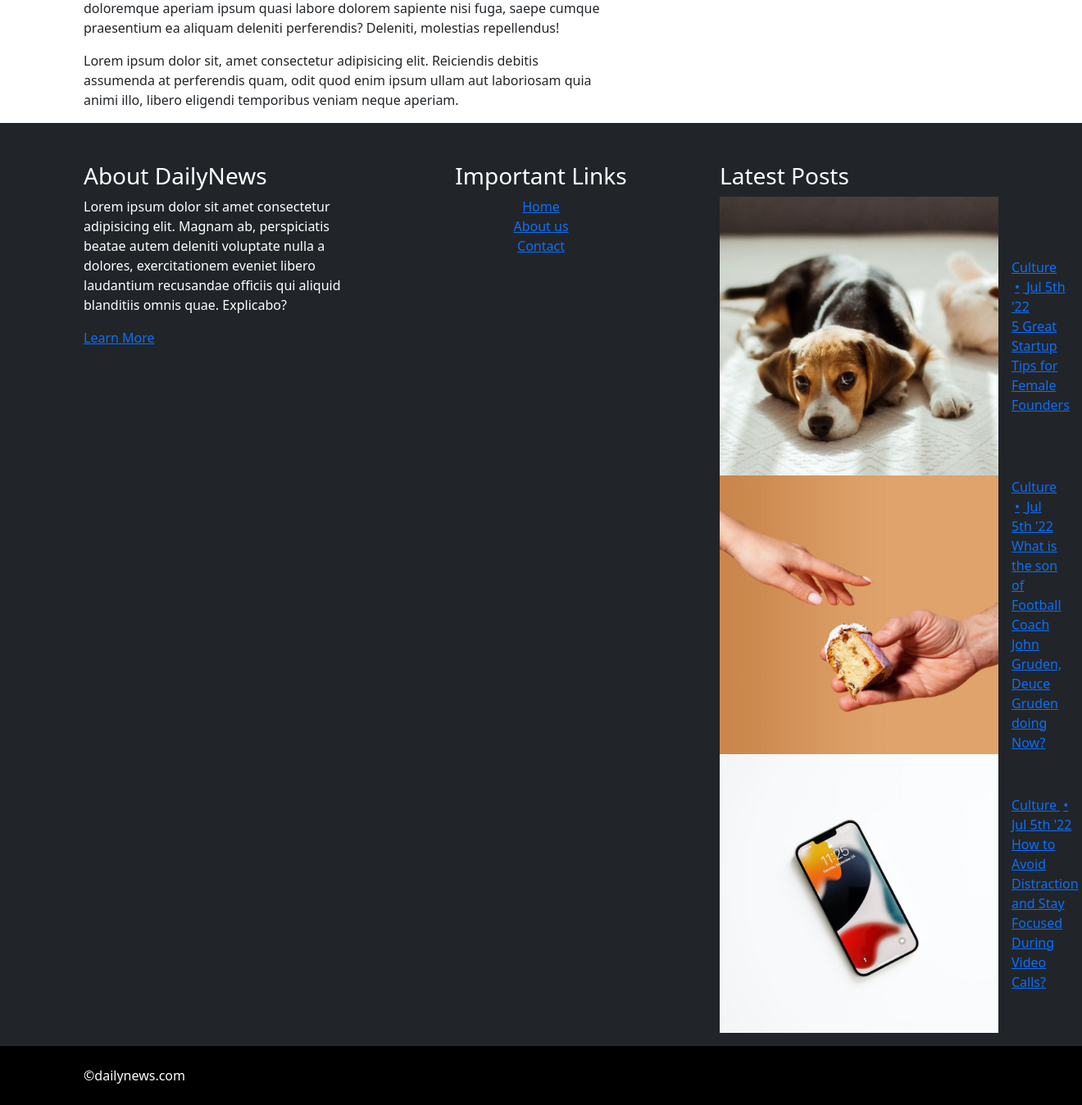
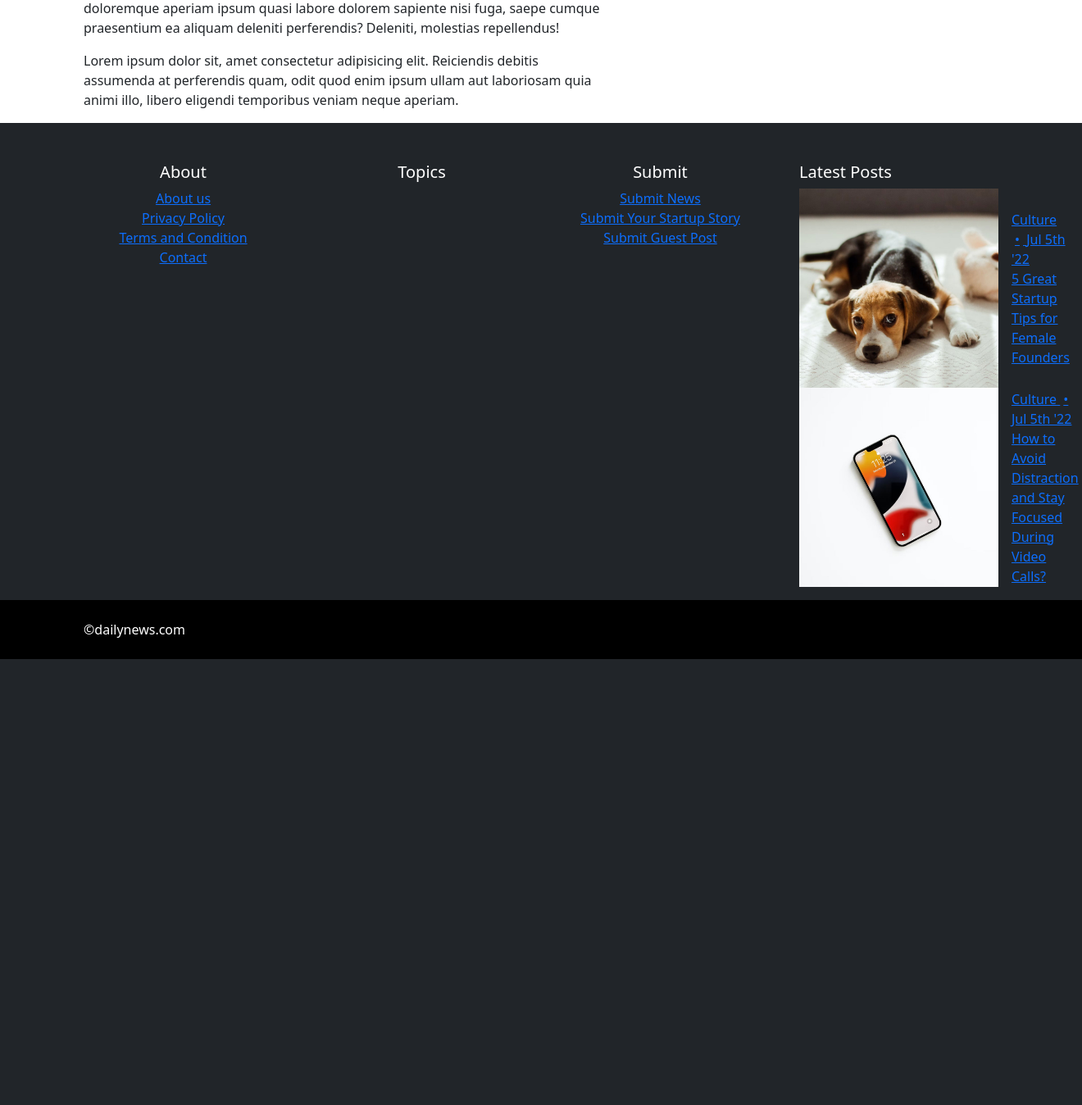
Before and after one commit to sunilyadav-web/TheStartupGazette, a Django app: page /aboutus/ in a window 1320 px wide. Shown: the part 186-1534 px from the top of the page at 82% size. After the commit the page ends 990 px from the top, so only its background shows below. Run offline with Django 4.2, Linux system fonts and the light colour scheme.

Commit message:
updated footer links

```diff
--- a/home/templates/home/base.html
+++ b/home/templates/home/base.html
@@ -95,23 +95,37 @@
       <div class="container">
 
         <div class="row g-5">
-          <div class="col-lg-4">
-            <h3 class="footer-heading">About DailyNews</h3>
-            <p>Lorem ipsum dolor sit amet consectetur adipisicing elit. Magnam ab, perspiciatis beatae autem deleniti voluptate nulla a dolores, exercitationem eveniet libero laudantium recusandae officiis qui aliquid blanditiis omnis quae. Explicabo?</p>
-            <p><a href="about.html" class="footer-link-more">Learn More</a></p>
+          <div class="col-lg-3">
+            <h5 class="footer-heading text-center">About</h5>
+            <ul class="footer-links list-unstyled d-flex align-items-center justify-content-center flex-column">
+              <li><a href="#"></i> About us</a></li>
+              <li><a href="#">Privacy Policy</a></li>
+              <li><a href="#"> Terms and Condition</a></li>
+              <li><a href="#"> Contact</a></li>
+            </ul>
           </div>
-          <div class="col-6 col-lg-4">
-            <h3 class="footer-heading text-center">Important Links</h3>
-            <ul class="footer-links list-unstyled d-flex align-items-center justify-content-center flex-column">
-              <li><a href="index.html"><i class="bi bi-chevron-right"></i> Home</a></li>
-              <li><a href="about.html"><i class="bi bi-chevron-right"></i> About us</a></li>
-              <li><a href="contact.html"><i class="bi bi-chevron-right"></i> Contact</a></li>
+          <div class="col-6 col-lg-3">
+            <h5 class="footer-heading text-center">Topics</h5>
+            <ul class="footer-links list-unstyled d-flex align-items-center justify-content-flex-start flex-column">
+              {% for item in topics %}
+              <li><a href="#">{{item.name | title}}</a></li>
+              {% endfor %}
+            </ul>
+          </div>
+
+          <div class="col-6 col-lg-3">
+            <h5 class="footer-heading text-center">Submit</h5>
+            <ul class="footer-links list-unstyled d-flex align-items-center justify-content-flex-start flex-column">
+
+              <li><a href="#">Submit News</a></li>
+              <li><a href="#">Submit Your Startup Story</a></li>
+              <li><a href="#">Submit Guest Post</a></li>
             </ul>
           </div>
 
 
-          <div class="col-lg-4">
-            <h3 class="footer-heading">Latest Posts</h3>
+          <div class="col-lg-3">
+            <h5 class="footer-heading">Latest Posts</h5>
 
             <ul class="footer-links footer-blog-entry list-unstyled">
               <li>
@@ -124,15 +138,7 @@
                 </a>
               </li>
 
-              <li>
-                <a href="single-post.html" class="d-flex align-items-center">
-                  <img src="assets/img/post-sq-2.jpg" alt="" class="img-fluid me-3">
-                  <div>
-                    <div class="post-meta d-block"><span class="date">Culture</span> <span class="mx-1">•</span> <span>Jul 5th '22</span></div>
-                    <span>What is the son of Football Coach John Gruden, Deuce Gruden doing Now?</span>
-                  </div>
-                </a>
-              </li>
+
 
 
 
--- a/home/views.py
+++ b/home/views.py
@@ -10,6 +10,7 @@ def home(request):
     posts=Post.objects.filter(status=1)
     latestPosts=posts
     print(latestPosts)
+    context['topics']=Tag.objects.all()
     context['posts']=posts
 
     return render(request,'home/index.html',context)
@@ -23,6 +24,7 @@ def post(request,slug):
             post=Post.objects.get(slug=slug)
             context['post']=post
         else:
+            print('Post not found slug-',slug)
             messages.error(request,'Post not found!!')
     except Exception as e:
         print('Post Detail Exception: ',e)
```
